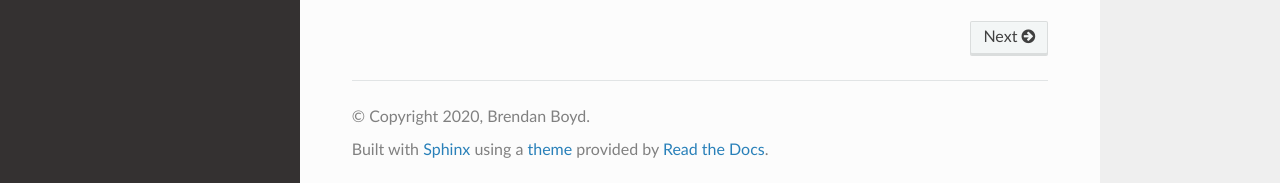
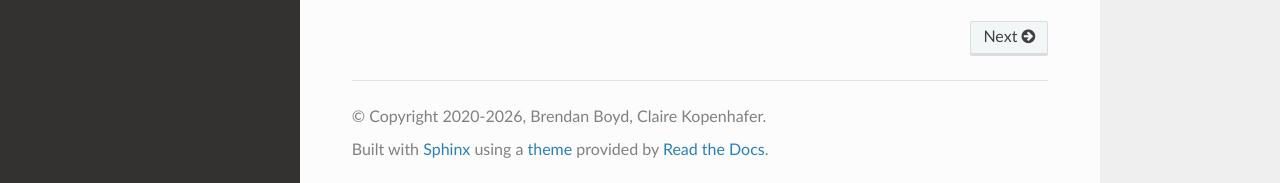
Before and after one commit to biboyd/SALSA, a Sphinx documentation site: the page built from docs/source/index.rst, in a window 1280 px wide and 1288 px high. Shown: the part 1102-1285 px from the top of the window. Built offline with Sphinx 7.4.7 and the Read the Docs theme 3.1.0, drawn with Linux system fonts in a browser that asks for light colours; part of the change alters nothing that is shown.

```diff
--- a/docs/source/conf.py
+++ b/docs/source/conf.py
@@ -16,10 +16,11 @@
 
 
 # -- Project information -----------------------------------------------------
-
+from datetime import datetime
 project = 'SALSA'
-copyright = '2020, Brendan Boyd'
-author = 'Brendan Boyd'
+author = 'Brendan Boyd, Claire Kopenhafer'
+current_year = datetime.today().strftime("%Y")
+copyright = f'2020-{current_year}, {author}'
 
 # The full version, including alpha/beta/rc tags
 release = '1.0.0'
```
